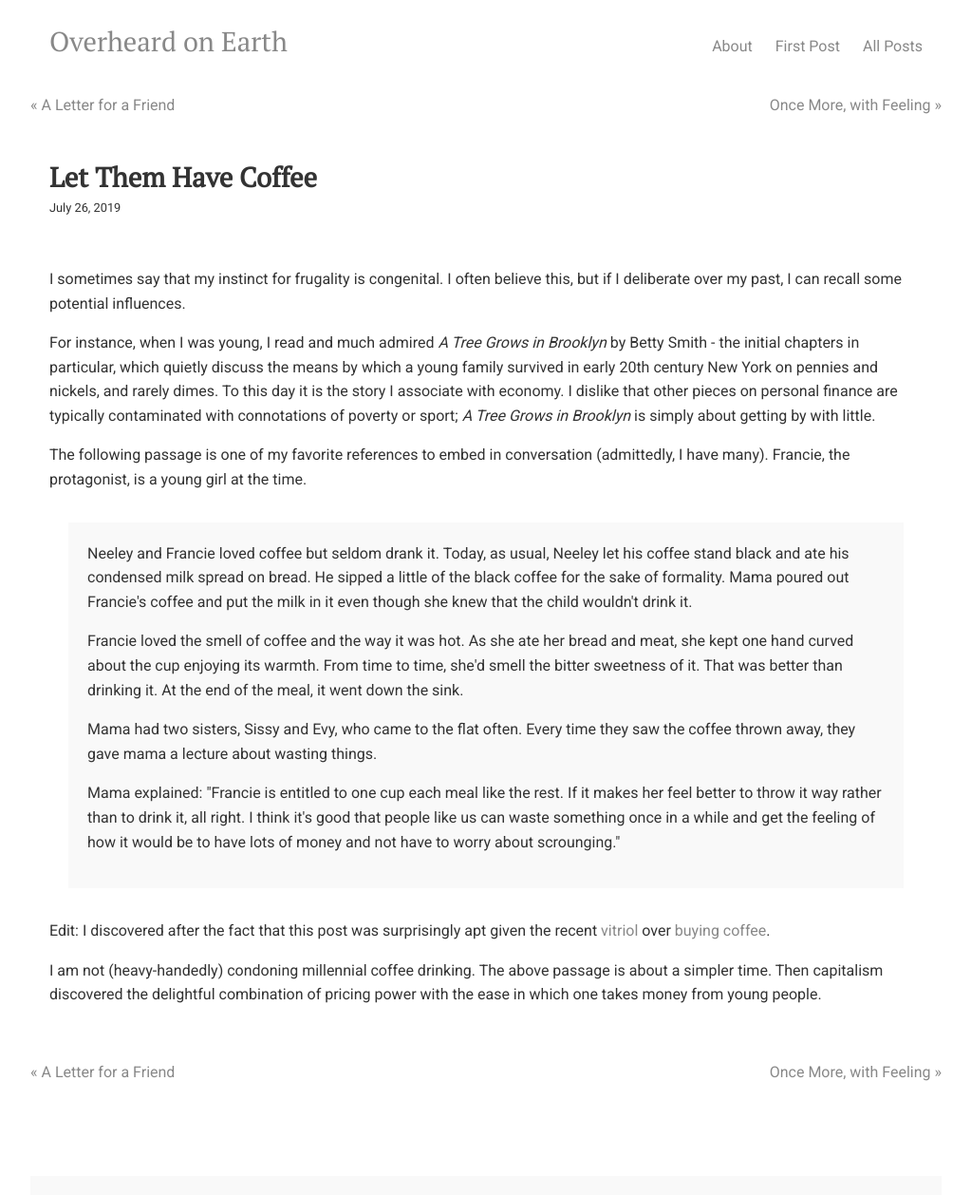
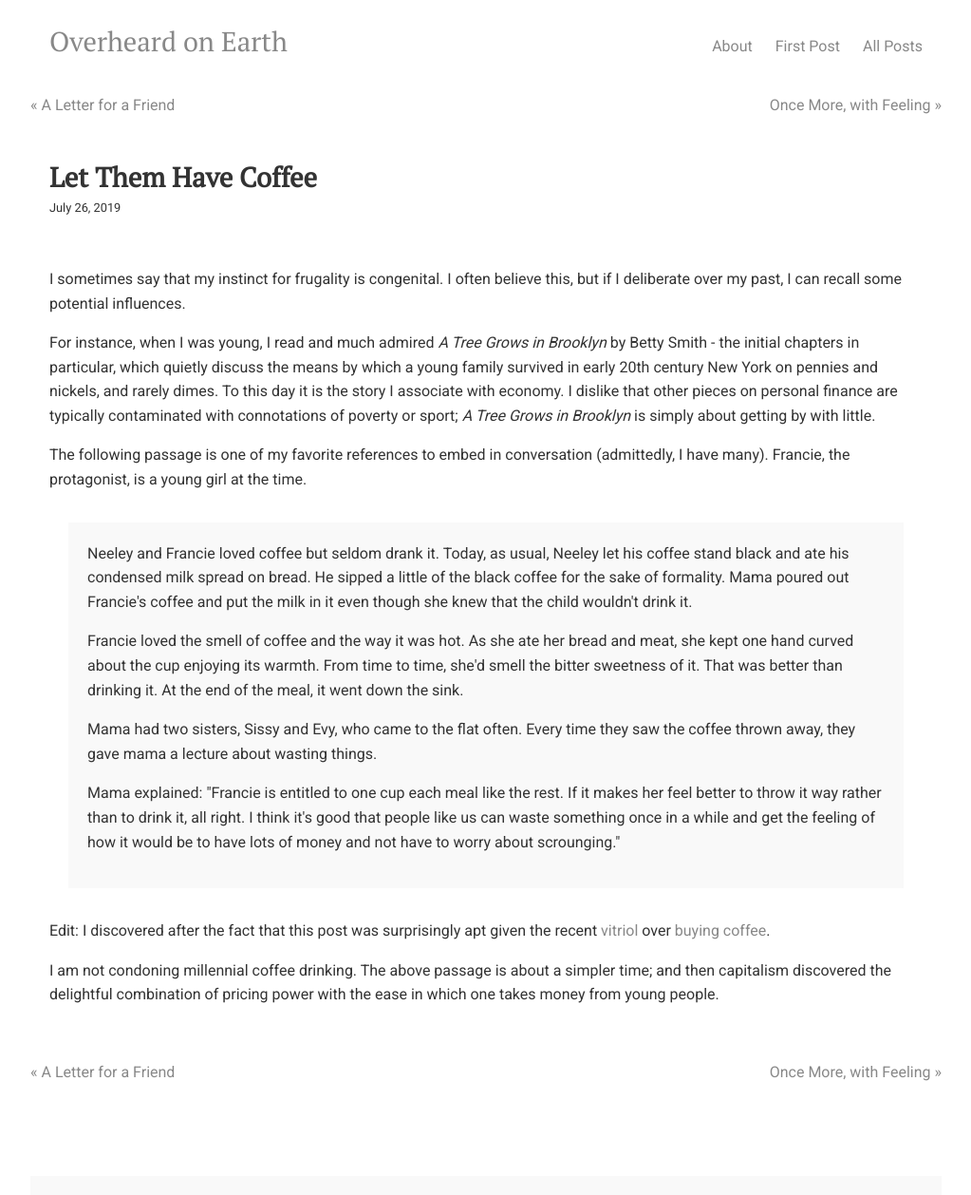
Before and after one commit to overheardonearth/overheardonearth.github.io, a Jekyll site: the page built from _posts/2019-07-26-let-them-have-coffee.html, in a window 1280 px wide. Shown: the whole page at 95% size, without its empty margins (128-1151 px from the left). Built offline with Jekyll 4.4.1, drawn with Linux system fonts in a browser that asks for light colours; comment, search, counter and statistics services are not loaded.

Commit message:
Update 2019-07-26-let-them-have-coffee.html

```diff
--- a/_posts/2019-07-26-let-them-have-coffee.html
+++ b/_posts/2019-07-26-let-them-have-coffee.html
@@ -30,4 +30,4 @@ Mama explained: "Francie is entitled to one cup each meal like the rest. If it m
 
   Edit: I discovered after the fact that this post was surprisingly apt given the recent <a href="https://www.eater.com/2019/6/11/18661768/suze-orman-coffee-latte-myth-millennial-personal-finance-tips">vitriol</a> over <a href="https://www.theatlantic.com/health/archive/2019/07/coffee-financial-advice/594244/">buying coffee</a>.
   <p>
-I am not (heavy-handedly) condoning millennial coffee drinking. The above passage is about a simpler time. Then capitalism discovered the delightful combination of pricing power with the ease in which one takes money from young people.
+I am not condoning millennial coffee drinking. The above passage is about a simpler time; and then capitalism discovered the delightful combination of pricing power with the ease in which one takes money from young people.
```
